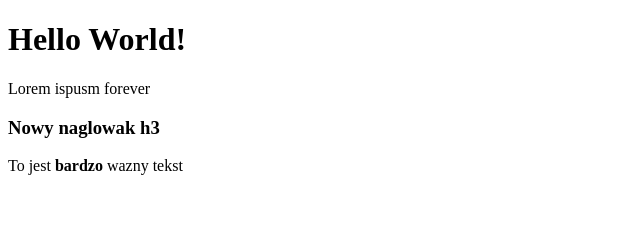
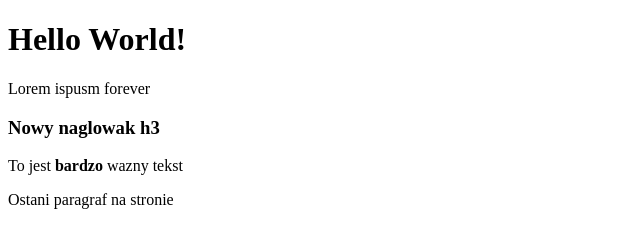
Before and after one commit to kirisiri/learning-git-2, a plain HTML site: page index.html in a window 1280 px wide. Shown: the whole page, without its empty margins (0-640 px from the left). Drawn offline with Linux system fonts and the light colour scheme.

Commit message:
Add last paragraph

```diff
--- a/index.html
+++ b/index.html
@@ -9,5 +9,6 @@
   	<p>Lorem ispusm forever</p>
     <h3>Nowy naglowak h3</h3>
     <p>To jest <b>bardzo</b> wazny tekst</p>
+    <p>Ostani paragraf na stronie</p>
   </body>
 </html>
```
